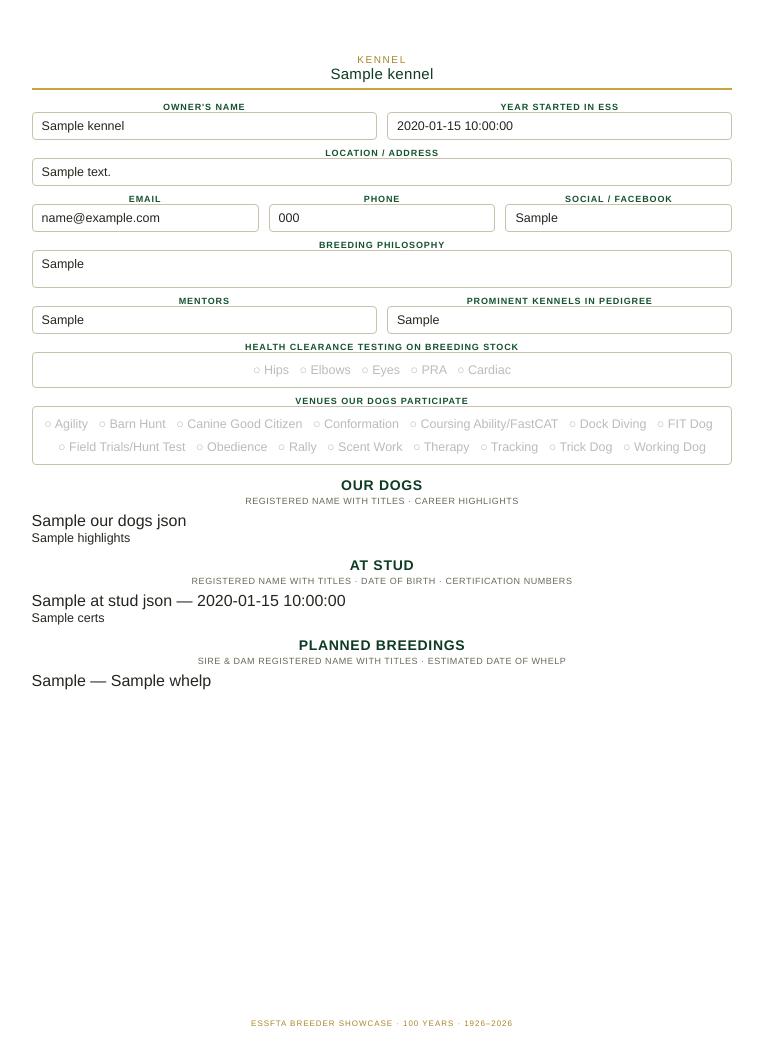
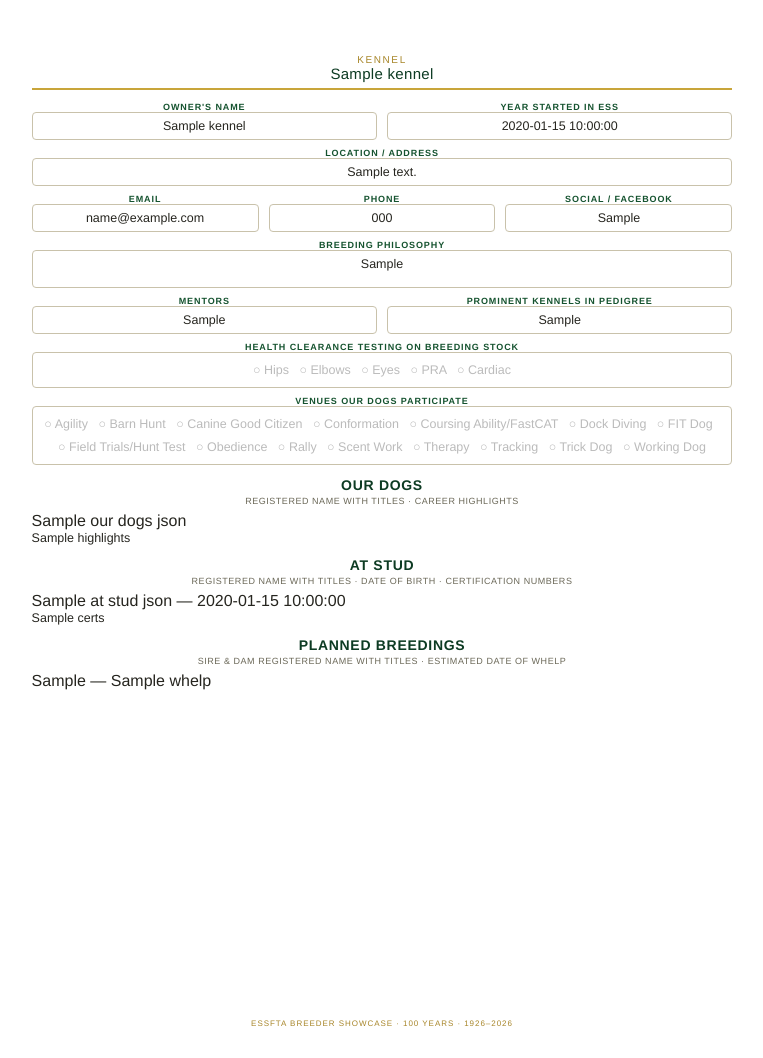
Before and after one commit to abc3-Mac/essfta-breeder-showcase, a FastAPI app: template app/templates/book/book.html in a window 1280 px wide. Shown: the part 2111-3169 px from the top of the page, without its empty margins (26-789 px from the left). Run offline with FastAPI, Linux system fonts and the light colour scheme; the template is opened without the code that fills it: most values are stand-ins (such as "Sample title", 1, 10 or a date in 2020).

Commit message:
Booklet: center entered info in boxes (lists stay left)
Co-Authored-By: Claude Opus 4.8 <noreply@anthropic.com>

```diff
--- a/app/templates/book/book.html
+++ b/app/templates/book/book.html
@@ -77,6 +77,8 @@
     color:var(--label); text-align:center; font-weight:700; font-family:var(--label-font); }
   .field .val { border:1px solid var(--line); border-radius:var(--radius); padding:6px 9px;
     min-height:16px; font-size:12.5px; background:#fff; }
+  .val { text-align:center; }                 /* entered info centered in its box */
+  .stack .val { text-align:left; }            /* except the multi-line lists, which read better left */
   .grid2 { display:grid; grid-template-columns:1fr 1fr; gap:10px; }
   .grid3 { display:grid; grid-template-columns:1fr 1fr 1fr; gap:10px; }
 
```
